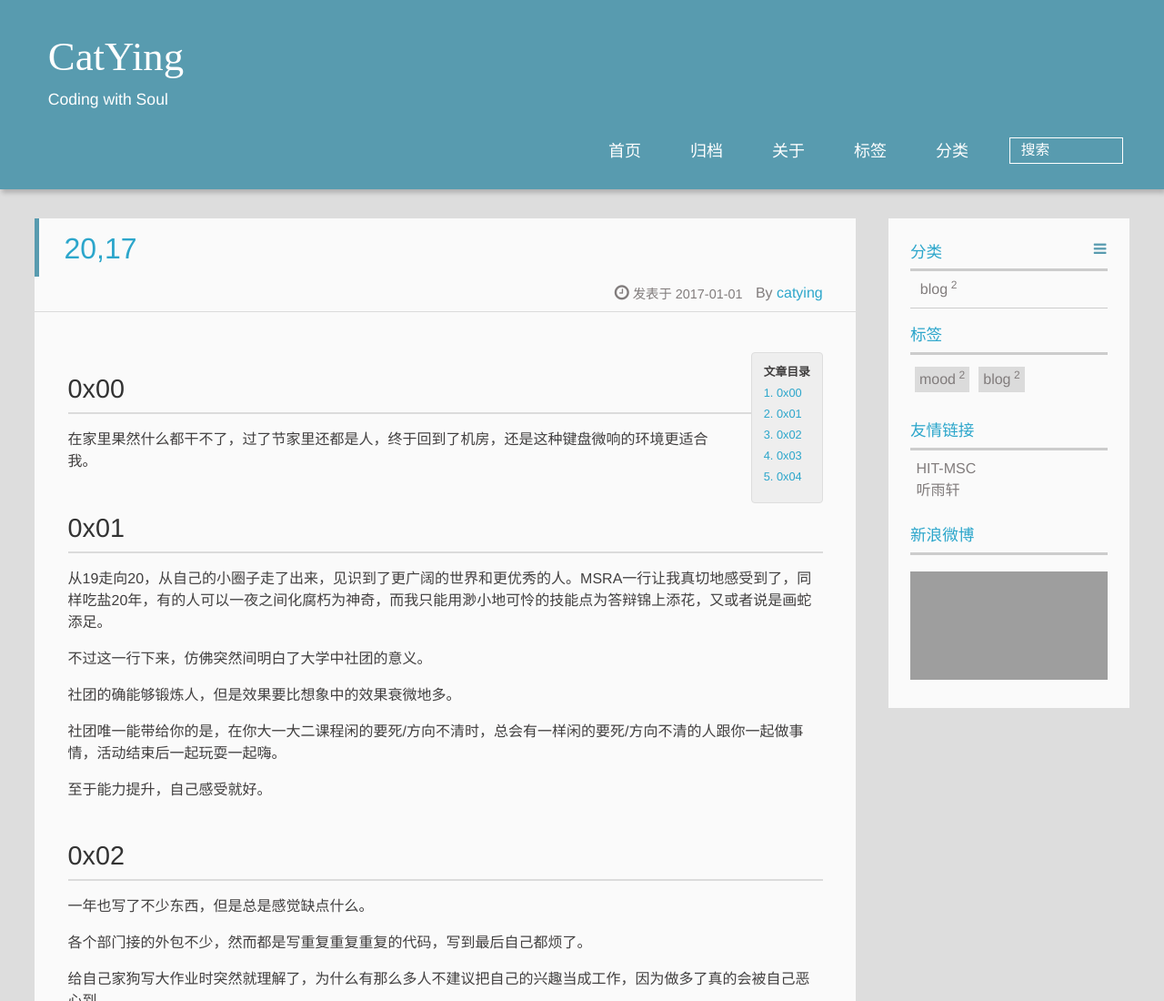
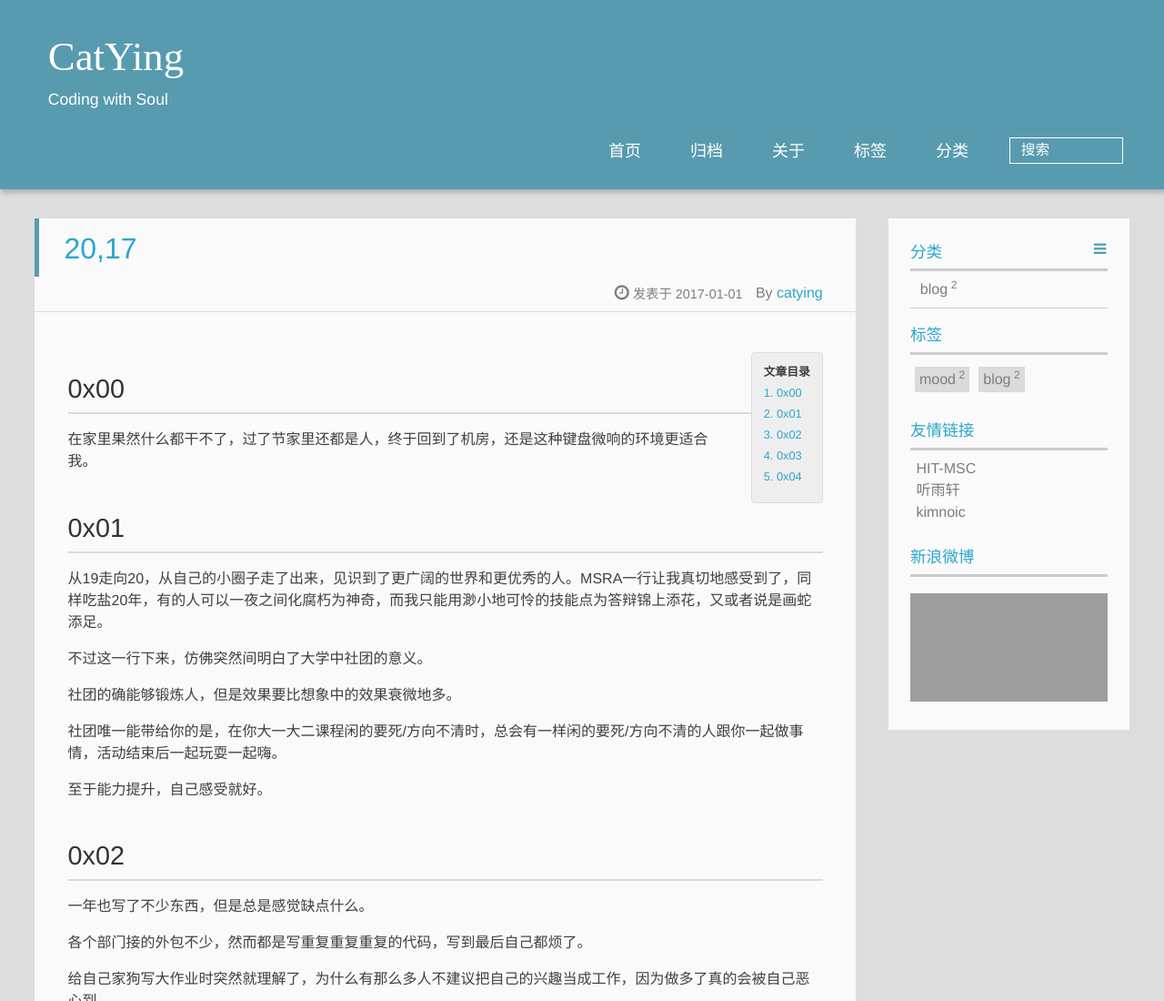
Before and after one commit to CatYing/catying.github.io, a plain HTML site: page 2017/01/01/20-17/index.html in a window 1280 px wide. Shown: the top 1100 px of the page at 91% size. Drawn offline with Linux system fonts and the light colour scheme; grey boxes are pictures that could not be loaded; a script that the page names is missing; a web font is replaced by a local one.

Commit message:
Site updated: 2017-01-01 21:08:16

```diff
--- a/2017/01/01/20-17/index.html
+++ b/2017/01/01/20-17/index.html
@@ -231,6 +231,12 @@
           <li>
 
             	<a href="http://yumendy.com" target="_blank" title="听雨轩">听雨轩</a>
+
+          </li>
+
+          <li>
+
+            	<a href="http://kimnoic.com" target="_blank" title="kimnoic">kimnoic</a>
 
           </li>
 
--- a/index.html
+++ b/index.html
@@ -255,6 +255,12 @@
 
           </li>
 
+          <li>
+
+            	<a href="http://kimnoic.com" target="_blank" title="kimnoic">kimnoic</a>
+
+          </li>
+
     </ul>
 </div>
 
```
Also changed, not shown: 2017/01/01/First-Post/index.html (+6 -0 lines).
